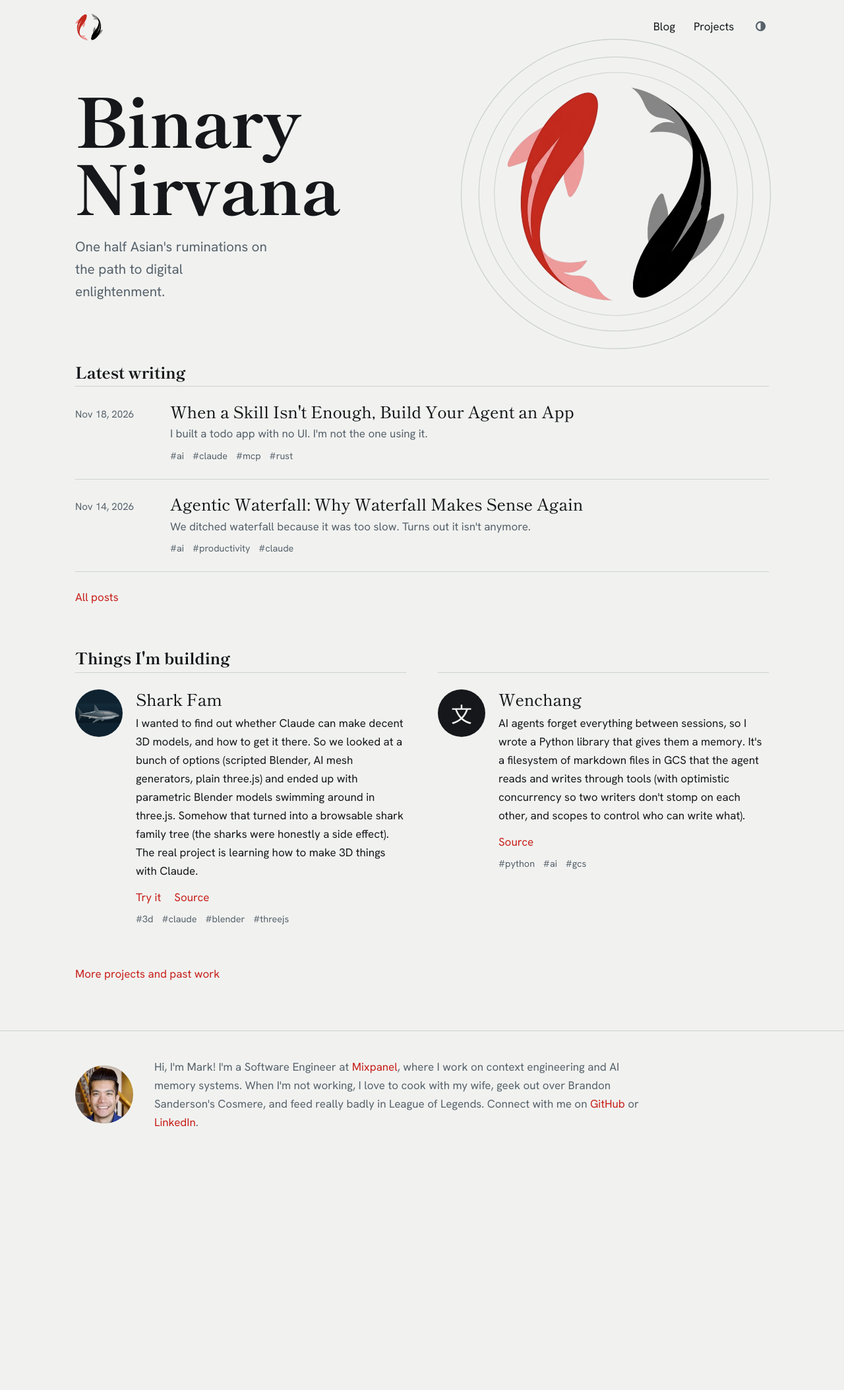
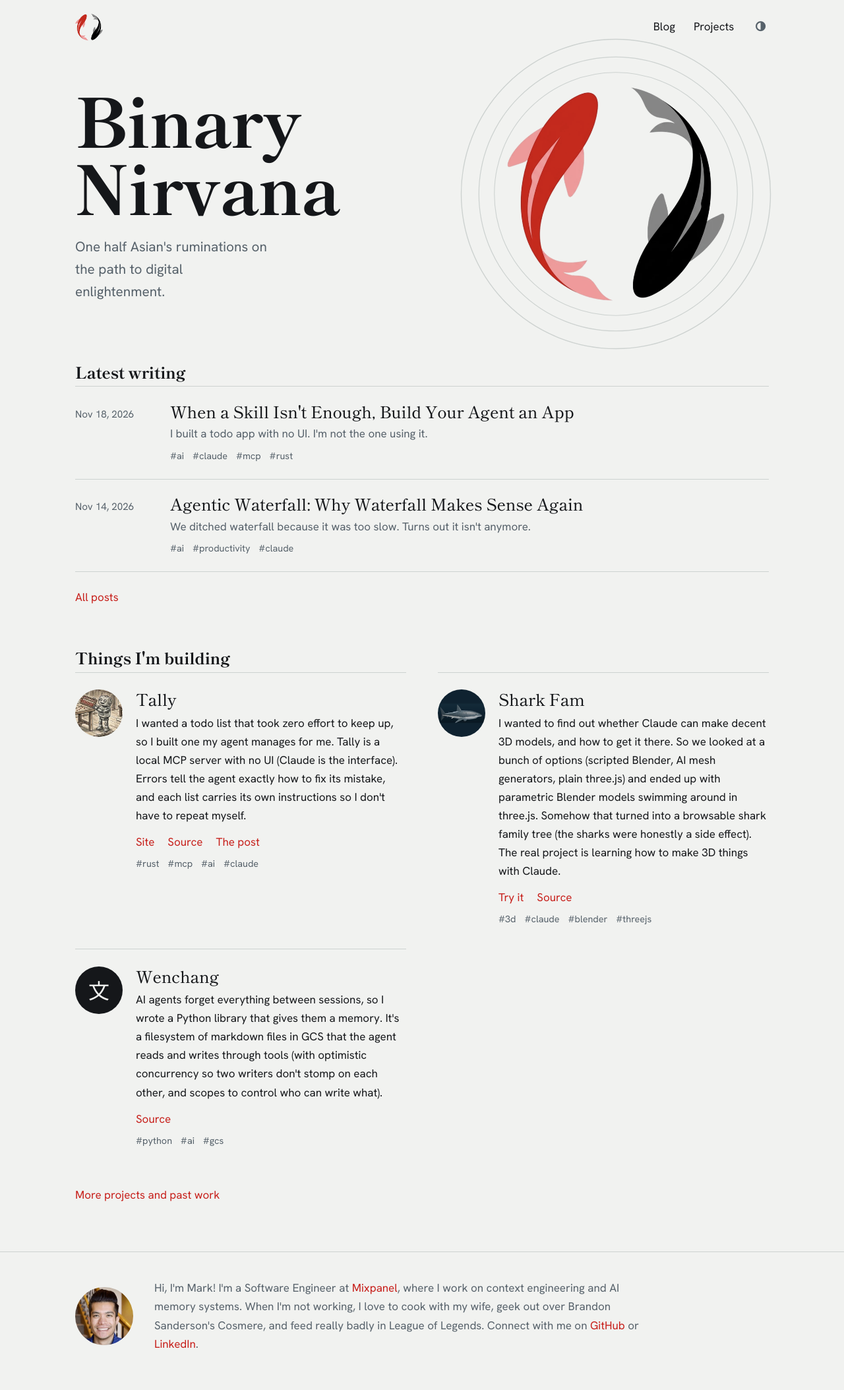
Before and after one commit to msiebert/msiebert.github.io, a Jekyll site: the page built from index.html, in a window 1280 px wide. Shown: the whole page at 66% size. Built offline with Jekyll 4.4.1, drawn with Linux system fonts in a browser that asks for light colours; before the commit the page ends 1771 px from its top, so only the background shows below that.

Commit message:
Add Tally to featured projects and the projects page (#35)
Co-authored-by: Claude <noreply@anthropic.com>

```diff
--- a/_data/featured_projects.yml
+++ b/_data/featured_projects.yml
@@ -1,3 +1,14 @@
+- title: Tally
+  blurb: "I wanted a todo list that took zero effort to keep up, so I built one my agent manages for me. Tally is a local MCP server with no UI (Claude is the interface). Errors tell the agent exactly how to fix its mistake, and each list carries its own instructions so I don't have to repeat myself."
+  image: tally-mark.jpg
+  tags: [rust, mcp, ai, claude]
+  links:
+    - label: Site
+      url: https://msiebert.github.io/Tally/
+    - label: Source
+      url: https://github.com/msiebert/Tally
+    - label: The post
+      url: /build-your-agent-an-app/
 - title: Shark Fam
   blurb: "I wanted to find out whether Claude can make decent 3D models, and how to get it there. So we looked at a bunch of options (scripted Blender, AI mesh generators, plain three.js) and ended up with parametric Blender models swimming around in three.js. Somehow that turned into a browsable shark family tree (the sharks were honestly a side effect). The real project is learning how to make 3D things with Claude."
   image: shark-fam-mark.jpg
--- a/assets/css/site.css
+++ b/assets/css/site.css
@@ -616,6 +616,7 @@ article.home .project-mark img {
   width: 70%;
 }
 .index-list.projects .shark-fam img,
+.index-list.projects .tally img,
 .index-list.projects .sharethrough img {
   border-radius: 50%;
   height: 100%;
@@ -661,11 +662,11 @@ article.home .project-mark img {
   max-width: 34rem;
 }
 @media (prefers-color-scheme: dark) {
-  :root:not([data-theme="light"]) .index-list.projects .project-picture:not(.wenchang):not(.cumulus):not(.shark-fam) {
+  :root:not([data-theme="light"]) .index-list.projects .project-picture:not(.wenchang):not(.cumulus):not(.shark-fam):not(.tally) {
     background: #e8ebe9;
   }
 }
-:root[data-theme="dark"] .index-list.projects .project-picture:not(.wenchang):not(.cumulus):not(.shark-fam) {
+:root[data-theme="dark"] .index-list.projects .project-picture:not(.wenchang):not(.cumulus):not(.shark-fam):not(.tally) {
   background: #e8ebe9;
 }
 *,
--- a/assets/less/_projects.less
+++ b/assets/less/_projects.less
@@ -48,7 +48,7 @@
         width: 70%;
     }
 
-    .shark-fam img, .sharethrough img {
+    .shark-fam img, .tally img, .sharethrough img {
         border-radius: 50%;
         height: 100%;
         left: 0;
@@ -90,7 +90,7 @@
 }
 
 // Third-party logos are drawn for white backgrounds, so keep a pale badge behind them in dark mode.
-.index-list.projects .project-picture:not(.wenchang):not(.cumulus):not(.shark-fam) {
+.index-list.projects .project-picture:not(.wenchang):not(.cumulus):not(.shark-fam):not(.tally) {
     .dark-theme({
         background: #e8ebe9;
     });
--- a/projects/index.html
+++ b/projects/index.html
@@ -15,6 +15,13 @@ description: You know, the things that I've been working on lately. Also, things
 
     <ul class="projects index-list">
 
+        <div class="row">
+          <li>
+              <a href="https://msiebert.github.io/Tally/" target="_blank"><p class="project-picture tally"><img src="/assets/img/projects/tally-mark.jpg" /></p></a>
+              <p class="title"><a href="https://msiebert.github.io/Tally/" target="_blank">Tally</a></p>
+              <p class="description">A todo list app with no UI, because I'm not the one using it. Tally is a local MCP server whose only user is my AI agent, so its errors tell the agent how to fix the problem, its responses are compact to save context, and each list carries its own instructions. I wrote about why in <a href="/build-your-agent-an-app/">When a Skill Isn't Enough, Build Your Agent an App</a>. <a href="https://github.com/msiebert/Tally" target="_blank">Source</a>.</p>
+          </li>
+        </div>
         <div class="row">
           <li>
               <a href="https://msiebert.github.io/shark-fam/" target="_blank"><p class="project-picture shark-fam"><img src="/assets/img/projects/shark-fam-mark.jpg" /></p></a>
```
Also changed, not shown: assets/img/projects/tally-mark.jpg (added).
